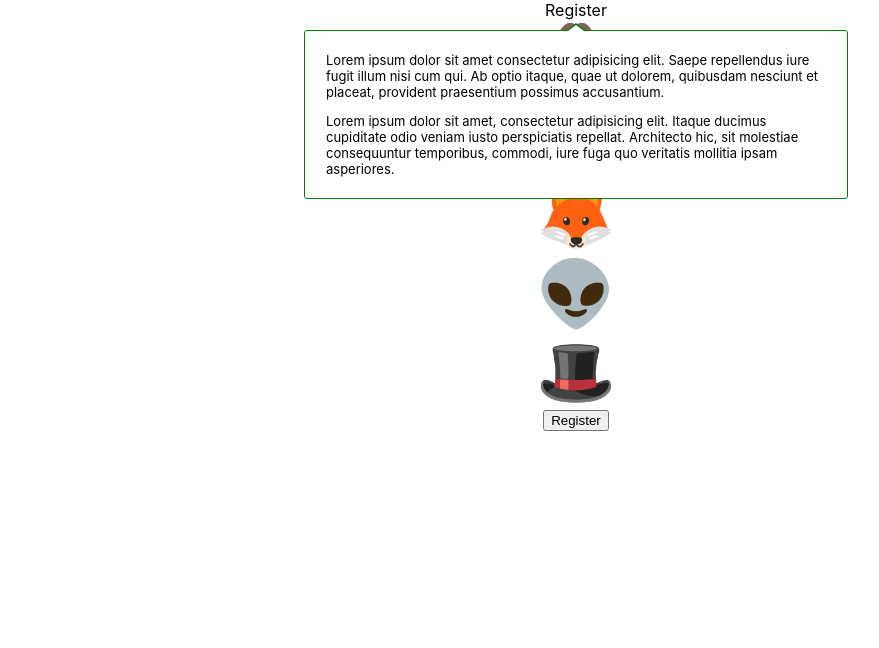
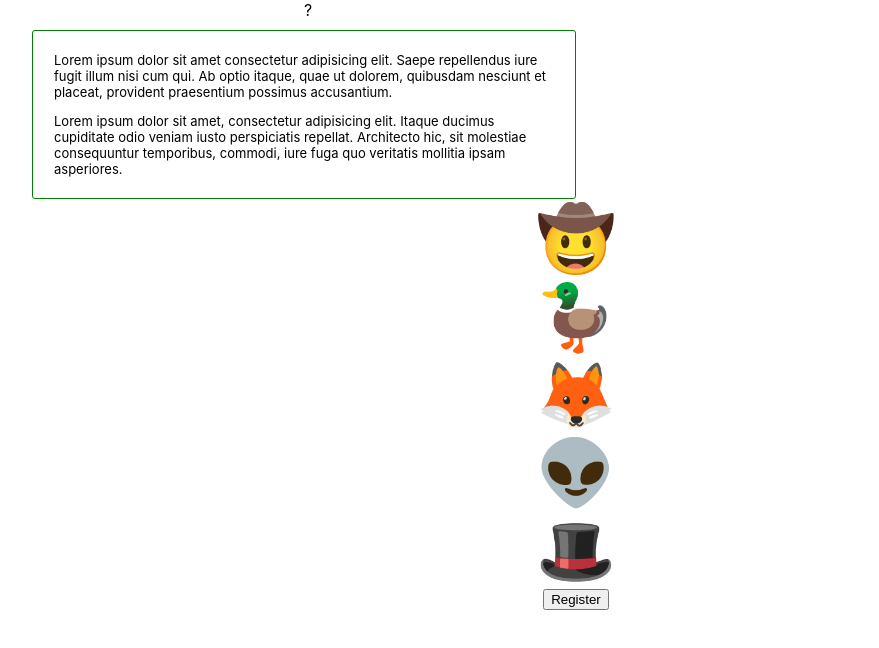
Before and after one commit to vpvnguyen/react-components-reference, a React (Create React App) app: page / in a window 1280 px wide. Shown: the top 648 px of the page, without its empty margins (64-943 px from the left). Built offline with nearby package versions, Linux system fonts and the light colour scheme.

Commit message:
create icon container; tooltip content area

```diff
--- a/src/ReactTooltipClone/index.js
+++ b/src/ReactTooltipClone/index.js
@@ -5,9 +5,12 @@ export const ReactToolTipClone = () => {
     <>
       <div className="rtc-root">
         <div className="rtc-container">
-          <div>Register</div>
+          <div className="rtc-tooltip-icon">
+            <div>?</div>
+          </div>
 
-          <div className="rtc-tooltip-body rtc-tooltip-custom rtc-tooltip-position rtc-tooltip-show">
+          <div className="rtc-tooltip-body rtc-tooltip-show">
+            <div className="rtc-tooltip-content">
               <p>
                 Lorem ipsum dolor sit amet consectetur adipisicing elit. Saepe
                 repellendus iure fugit illum nisi cum qui. Ab optio itaque, quae
@@ -23,6 +26,7 @@ export const ReactToolTipClone = () => {
             </div>
           </div>
         </div>
+      </div>
     </>
   );
 };
```
Lines whose indentation alone changed are shown as unchanged.
